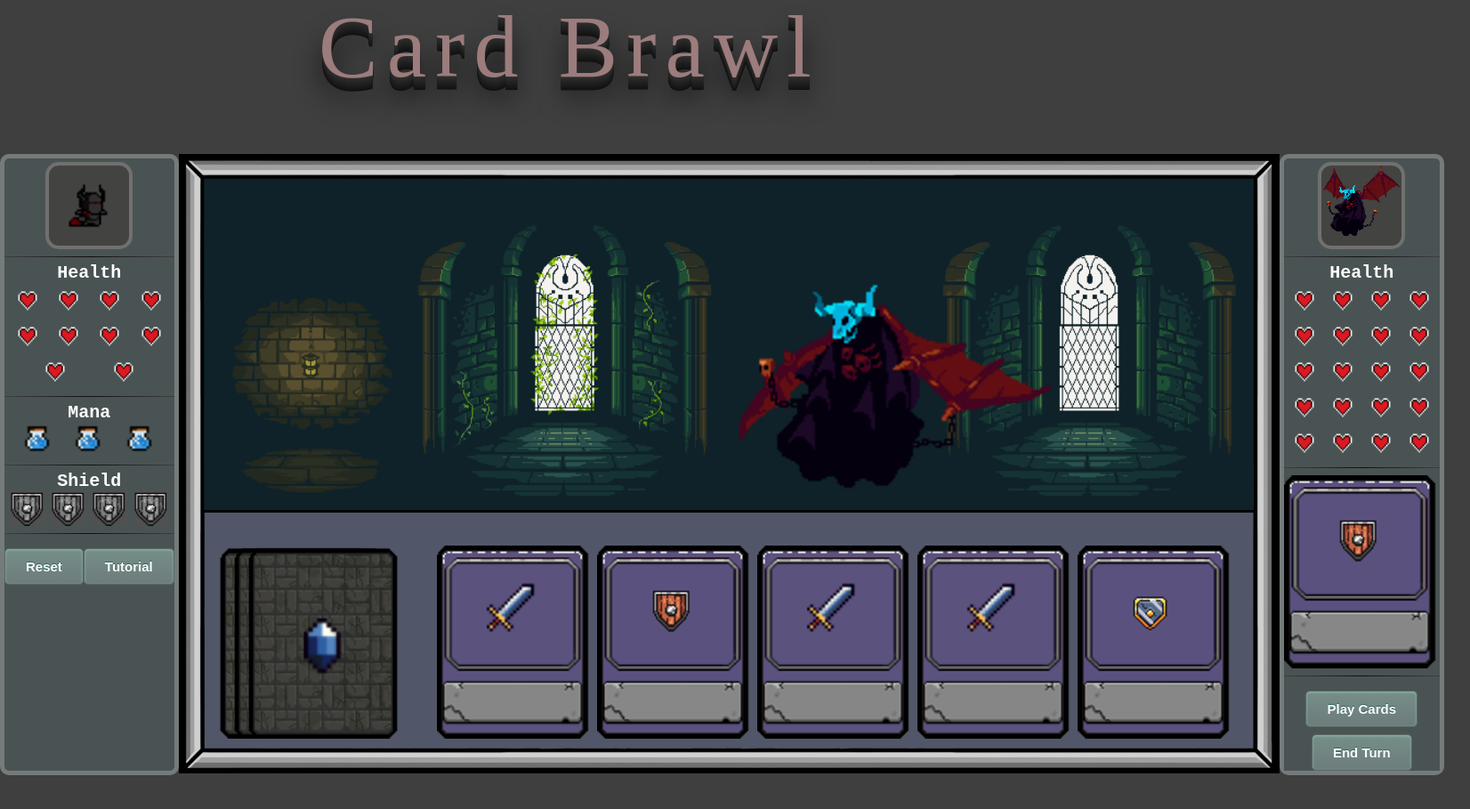
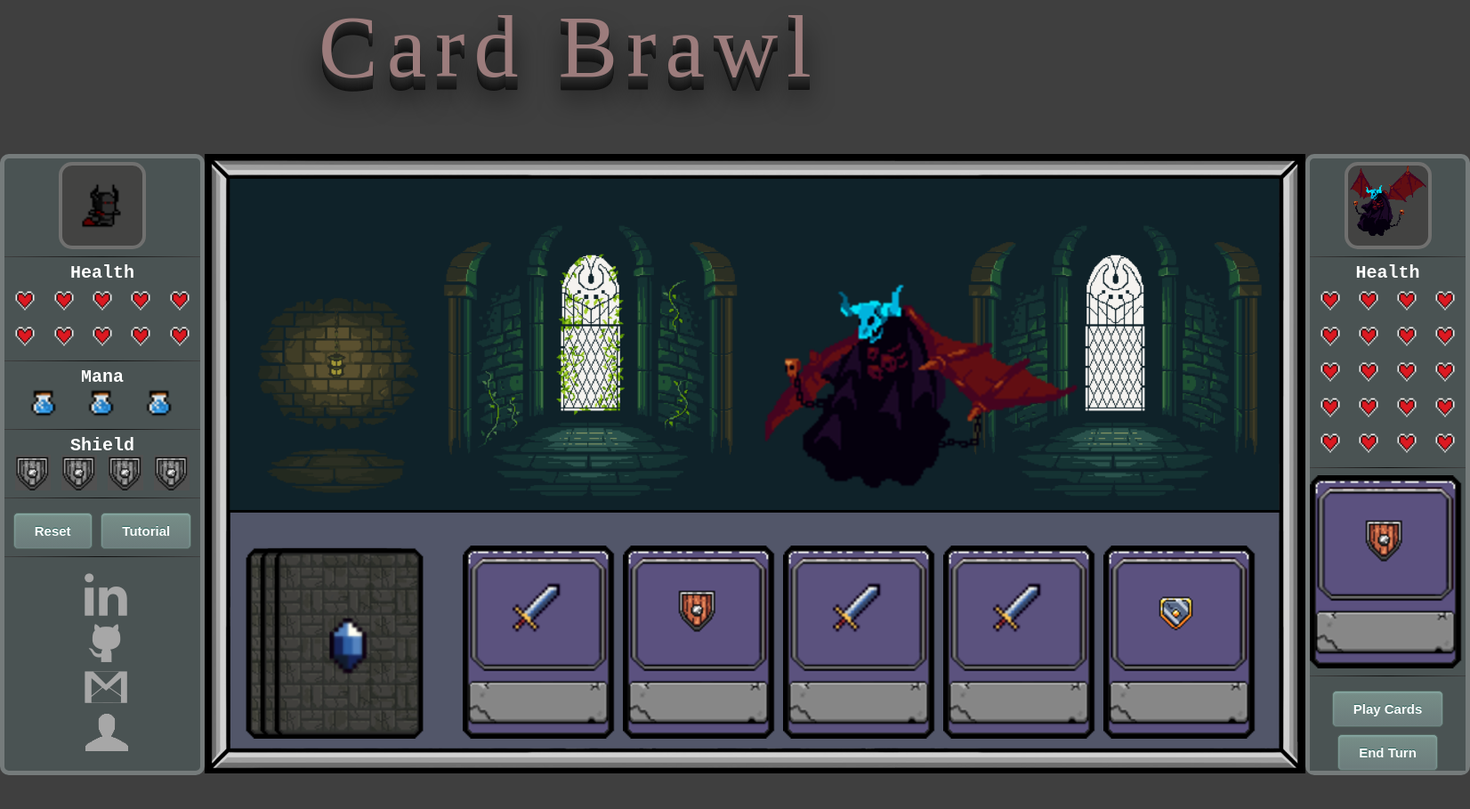
Before and after one commit to JonBerzon/CardBrawl, a website: page index.html in a window 1280 px wide. Shown: the part 67-976 px from the top of the page at 89% size, 1652 px wide, since content can reach past the window. Drawn offline with Linux system fonts and the light colour scheme.

Commit message:
socials added to website

```diff
--- a/index.html
+++ b/index.html
@@ -8,17 +8,13 @@
     <link rel="stylesheet" href="./dist/main.css" />
     <script src="./dist/main.js"></script>
     <title>Card Brawl</title>
+    <link rel="icon" href="./src/img/non_canvas/boss-sprite.png">
 </head>
 <body>
     <header>
         <nav>
             <ul class="nav-ul">
-                <!-- <p class="title"><a href="#">Reset</a></p> -->
                 <h1 class="title">Card Brawl</h1>
-
-
-
-                <!-- <p class="title"><a href="#">My Links</a></p> -->
             </ul>
         </nav>
     </header>
@@ -60,6 +56,13 @@
             <div class="left-buttons">
                 <button class="myButton" id="reset-button">Reset</button>
                 <button class="myButton" id="tutorial-button">Tutorial</button>
+            </div>
+            <hr>
+            <div class="links" id="links-div">
+                <a href="https://www.linkedin.com/in/jonathanberzon/" class="links" target="_blank"><img class="links" src="./src/img/social_icons/linkedin.png"></a>
+                <a href="https://github.com/JonBerzon" class="links" target="_blank"><img class="links" src="./src/img/social_icons/github.png"></a>
+                <a href="mailto:joanthanlberzon@gmail.com" class="links"><img class="links" src="./src/img/social_icons/gmail.png"></a>
+                <a href="#" class="links"><img class="links" src="./src/img/social_icons/website.png"></a>
             </div>
         </div>
 
--- a/src/index.scss
+++ b/src/index.scss
@@ -217,3 +217,12 @@ header{
 
 
 }
+
+.links{
+	background-color: #4a5353;
+
+}
+
+#links-div{
+    margin-top: 18px;
+}
```
Also changed, not shown: dist/main.css, src/img/social_icons/github.png (added), src/img/social_icons/gmail.png (added), src/img/social_icons/linkedin.png (added), src/img/social_icons/website.png (added).
